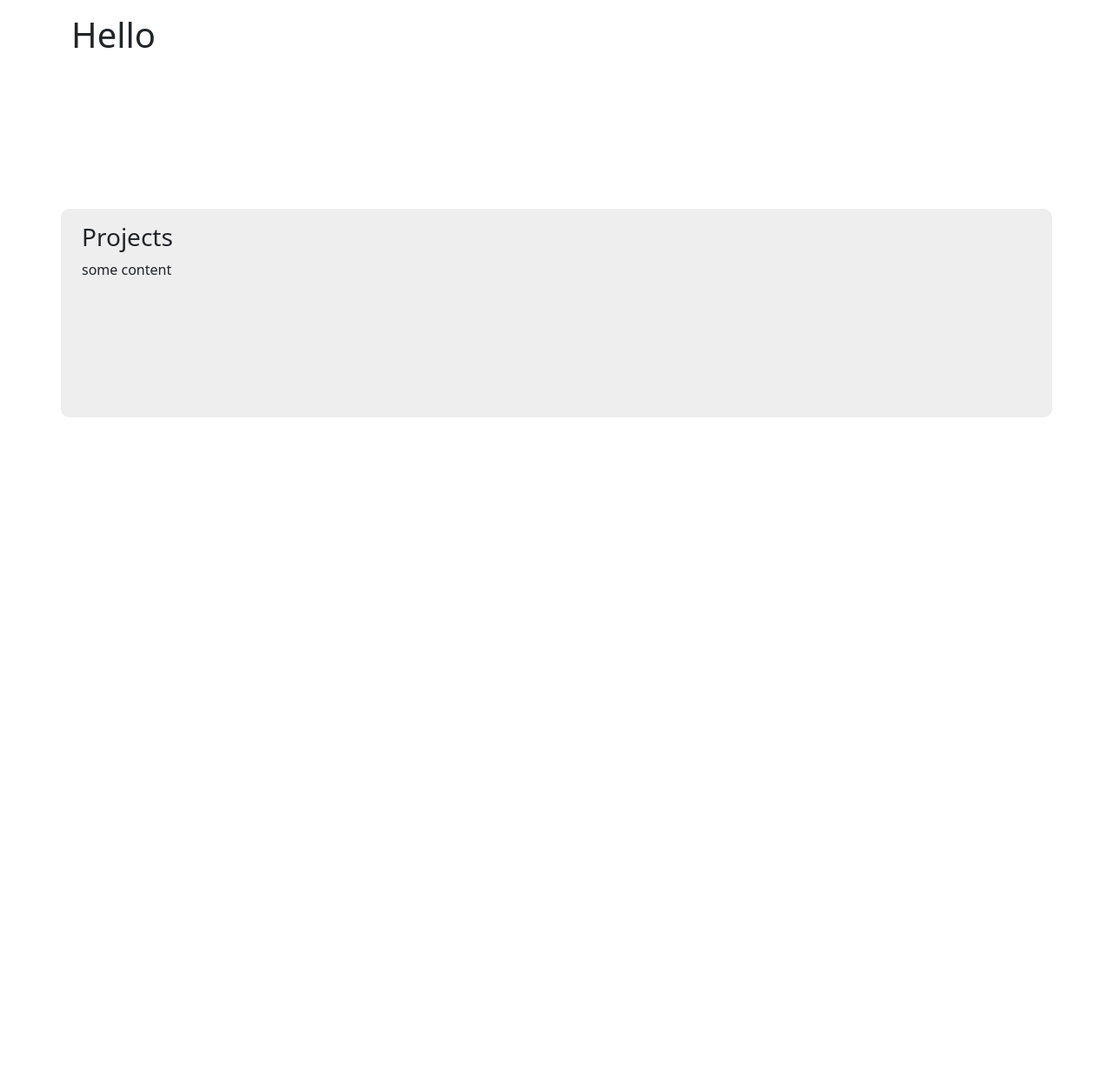
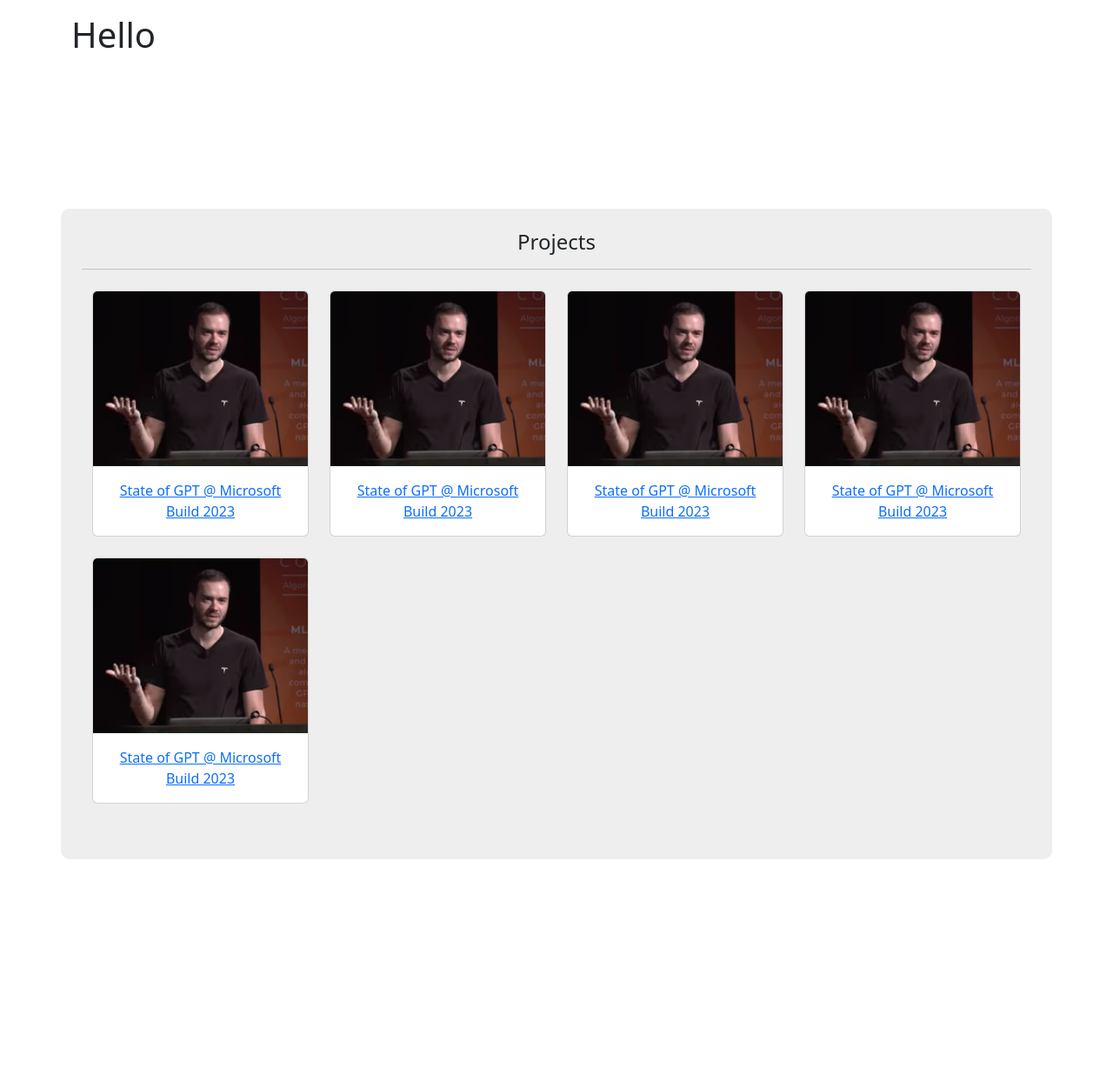
Before and after one commit to JamorMoussa/Moussa-Jamor-Portfolio, a Flask app: page / in a window 1280 px wide. Shown: the whole page at 87% size. Before the commit the page ends 480 px from the top, so only its background shows below. Run offline with Flask 3, Linux system fonts and the light colour scheme.

Commit message:
make some changes, projects template

```diff
--- a/templates/base.html
+++ b/templates/base.html
@@ -19,6 +19,11 @@
             {% block projects%}
             {% endblock%}
         </div>
+
+        <div class="container th-zero">
+            {% block some %}
+            {% endblock%}
+        </div>
     </div>
 
 
--- a/templates/projects.html
+++ b/templates/projects.html
@@ -2,17 +2,55 @@
 
 
 {% block projects%}
-<div class="container">
-    <h3>
-        Projects
-    </h3>
-    some content
+<div class="container card text-center" style="background-color: transparent; border: none;">
+    <div class="card-header" style="background-color: transparent;">
+        <h4>Projects</h4>
+    </div>
 
-    <!-- {% for item in data %}
-        <div>
-            <h1>{{item.name}}</h1>
-            <h2>
+    <div class="container my-4">
+        <div class="row">
+            {% for i in range(5) %}
+                <div class="col-md-3 col-sm-6 mb-4">
+                    <a class="card" href="https://github.com/JamorMoussa/Moussa-Jamor-Portfolio/">
+                        <img src="{{ url_for('static', filename='images/image.png')}}" class="card-img-top" alt="Project 1">
+                        <div class="card-body">
+                            <p class="card-text">State of GPT @ Microsoft Build 2023</p>
+                        </div>
+                    </a>
+                </div>
+            {% endfor %}
+            <!-- Add more cards as needed -->
         </div>
+    </div>
+
+    <!-- {% for i in range(10) %}
+
+    <div class="container">
+        {{i}}
+    </div>
     {% endfor%} -->
+
 </div>
 {% endblock%}
+
+
+<!--
+
+###########################################
+code for cards
+
+
+<div class="container my-4">
+    <div class="row">
+        <a href="">
+            <div class="col-md-3 col-sm-6 mb-4">
+                <div class="card">
+                    <img src="{{ url_for('static', filename='images/image.png')}}" class="card-img-top" alt="Project 1">
+                    <div class="card-body">
+                        <p class="card-text">State of GPT @ Microsoft Build 2023 <a href="#">(slides)</a></p>
+                    </div>
+                </div>
+            </div>
+        </a>
+    </div>
+</div> -->
```
Also changed, not shown: static/images/image.png (added).
